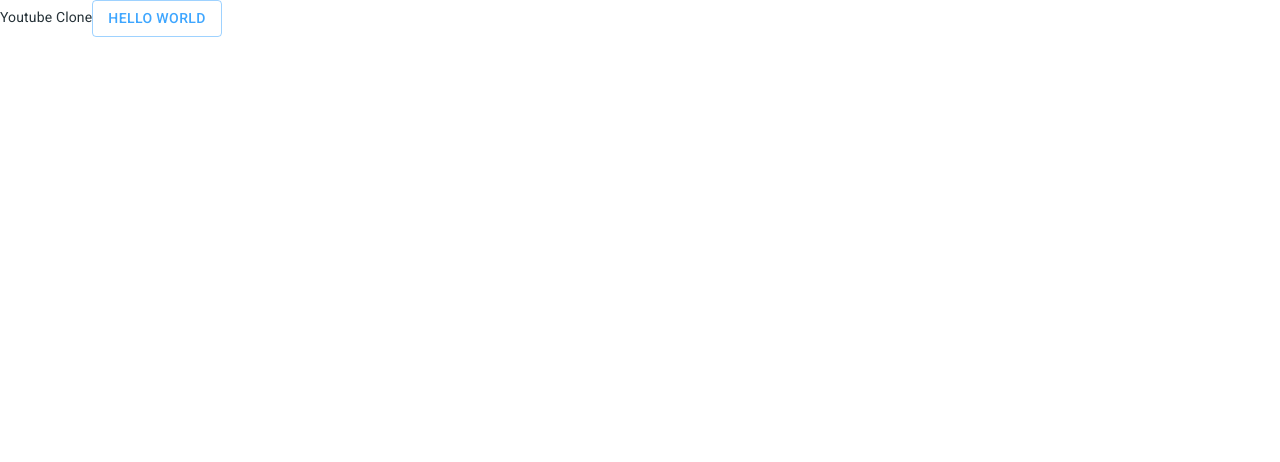
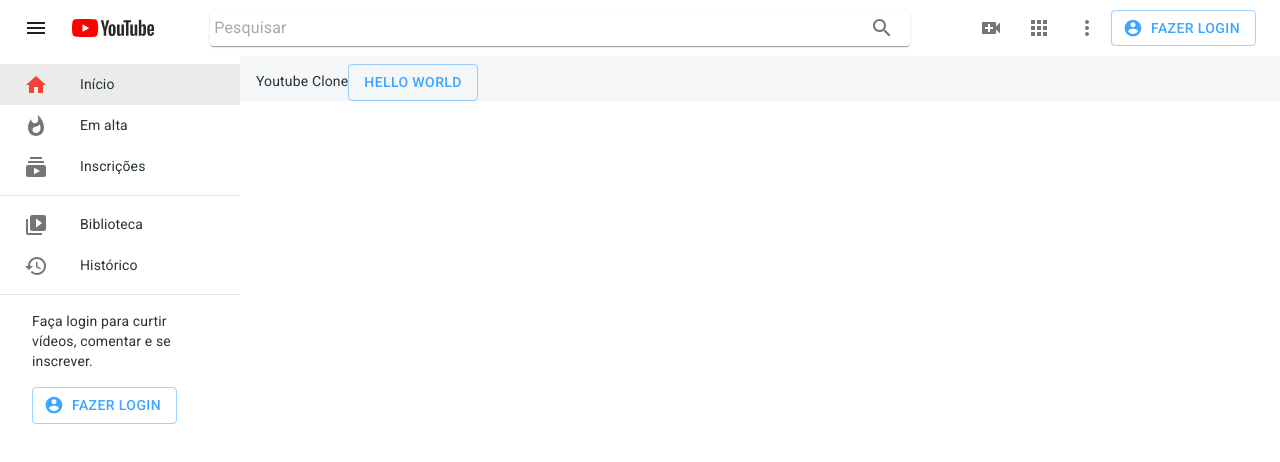
Before and after one commit to AlifiCleiton/nextjs-clone-youtube, a Next.js app: page / in a window 1280 px wide. Shown: the top 462 px of the page. Built offline with nearby package versions, Linux system fonts and the light colour scheme.

Commit message:
Layout Components

```diff
--- a/package.json
+++ b/package.json
@@ -9,6 +9,7 @@
   },
   "dependencies": {
     "@material-ui/core": "^4.11.4",
+    "@material-ui/icons": "^4.11.2",
     "eslint-config-prettier": "^8.3.0",
     "eslint-plugin-prettier": "^3.4.0",
     "next": "^10.2.0",
--- /dev/null
+++ b/src/components/Layout/NavBar.js
@@ -0,0 +1,159 @@
+import { useState } from 'react';
+import { useRouter } from 'next/router';
+
+import {
+  makeStyles,
+  Hidden,
+  Drawer,
+  Box,
+  List,
+  ListItem,
+  ListItemIcon,
+  ListItemText,
+  ListSubheader,
+  Avatar,
+  Divider,
+  Typography,
+  Button,
+} from '@material-ui/core';
+import HomeIcon from '@material-ui/icons/Home';
+import Subscriptions from '@material-ui/icons/Subscriptions';
+import Whatshot from '@material-ui/icons/Whatshot';
+
+import VideoLibrary from '@material-ui/icons/VideoLibrary';
+import History from '@material-ui/icons/History';
+import AccountCircle from '@material-ui/icons/AccountCircle';
+
+const useStyles = makeStyles((theme) => ({
+  mobileDrawer: {
+    width: 240,
+  },
+  desktopDrawer: {
+    width: 240,
+    top: 56,
+    height: 'calc(100% - 64px)',
+    borderRight: 'none',
+  },
+  avatar: {
+    cursor: 'pointer',
+    width: 24,
+    height: 24,
+  },
+  listItem: {
+    paddingTop: 6,
+    paddingBottom: 6,
+    paddingLeft: theme.spacing(3),
+  },
+  listItemText: {
+    fontSize: 14,
+  },
+}));
+
+const primaryMenu = [
+  { id: 1, label: 'Início', path: '/', icon: HomeIcon },
+  { id: 2, label: 'Em alta', path: '/trendding', icon: Whatshot },
+  {
+    id: 3,
+    label: 'Inscrições',
+    path: 'subscriptions',
+    icon: Subscriptions,
+  },
+];
+
+const secondaryManu = [
+  { id: 1, label: 'Biblioteca', icon: VideoLibrary },
+  { id: 2, label: 'Histórico', icon: History },
+];
+
+
+function NavBar() {
+  const classes = useStyles();
+  const router = useRouter();
+
+  const isSelected = (item) => {return router.pathname === item.path};
+
+ const content =(
+      <Box height="100%" display="flex" flexDirection="column">
+
+        <List>
+                {primaryMenu.map((item) => {
+                  const Icon = item.icon;
+                  return (
+                    <ListItem
+                      key={item.id}
+                      button
+                      classes={{ root: classes.listItem }}
+                      selected={isSelected(item)}
+                    >
+                      <ListItemIcon>
+                        <Icon style={{ color: isSelected(item) && '#f44336' }} />
+                      </ListItemIcon>
+                      <ListItemText
+                        classes={{
+                          primary: classes.listItemText,
+                        }}
+                        primary={item.label}
+                      />
+                    </ListItem>
+                  );
+                })}
+              </List>
+              <Divider />
+      <List>
+        {secondaryManu.map((item) => {
+          const Icon = item.icon;
+          return (
+            <ListItem
+              key={item.id}
+              button
+              classes={{ root: classes.listItem }}
+              selected={isSelected(item)}
+            >
+              <ListItemIcon>
+                <Icon style={{ color: isSelected(item) && '#f44336' }} />
+              </ListItemIcon>
+              <ListItemText
+                classes={{
+                  primary: classes.listItemText,
+                }}
+                primary={item.label}
+              />
+            </ListItem>
+          );
+        })}
+      </List>
+      <Divider />
+
+      <Box mx={4} my={2}>
+            <Typography variant="body2">
+              Faça login para curtir vídeos, comentar e se inscrever.
+            </Typography>
+            <Box mt={2}>
+              <Button
+                variant="outlined"
+                color="secondary"
+                startIcon={<AccountCircle />}
+              >
+                Fazer login
+              </Button>
+            </Box>
+          </Box>
+
+      </Box>
+ );
+
+  return (
+    <Hidden mdDown>
+      <Drawer
+        anchor="left"
+        classes={{ paper: classes.desktopDrawer }}
+        open
+        variant="persistent"
+      >
+        {content}
+      </Drawer>
+    </Hidden>
+  );
+}
+
+export default NavBar;
--- /dev/null
+++ b/src/components/Layout/TopBar.js
@@ -0,0 +1,98 @@
+import { makeStyles } from '@material-ui/core';
+import AppBar from '@material-ui/core/AppBar';
+import Toolbar from '@material-ui/core/Toolbar';
+import Box from '@material-ui/core/Box';
+import Paper from '@material-ui/core/Paper';
+import InputBase from '@material-ui/core/InputBase';
+import IconButton from '@material-ui/core/IconButton';
+import Button from '@material-ui/core/Button';
+import Hidden from '@material-ui/core/Hidden';
+import SearchIcon from '@material-ui/icons/Search';
+import MenuIcon from'@material-ui/icons/Menu';
+import VideoCall from'@material-ui/icons/VideoCall';
+import Apps from'@material-ui/icons/Apps';
+import MoreVert from'@material-ui/icons/MoreVert';
+import AccountCircle from'@material-ui/icons/AccountCircle';
+
+const useStyles = makeStyles((theme) => ({
+      root:{
+        boxShadow: 'none',
+        zIndex: theme.zIndex.drawer + 1,
+        backgroundColor: theme.palette.background.default,
+      },
+      toolbar:{
+        minHeight: 56,
+        display: 'flex',
+        alignItems: 'center',
+        justifyContent: 'space-between',
+      },
+      logo:{
+        cursor: 'pointer',
+        height: 18,
+        marginLeft: theme.spacing(3),
+      },
+      search:{
+        padding: '2px 4px',
+        display: 'flex',
+        alignItems: 'center',
+        height: 35,
+        width: 700,
+      },
+      input: {
+        flex: 1,
+      },
+}));
+
+function TopBar(){
+  const classes = useStyles();
+  return(
+    <AppBar className={classes.root} color="default">
+      <Toolbar className={classes.toolbar}>
+          <Box display="flex" alignItems="center">
+              <MenuIcon />
+              <img src="/new-youtube-logo.svg" alt="logo" className={classes.logo} />
+          </Box>
+          <Hidden mdDown>
+                <Box>
+                  <Paper component="form" className={classes.search}>
+                    <InputBase
+                          className={classes.input}
+                          placeholder="Pesquisar"
+                          inputProps={{ 'aria-label': 'search google maps'}}
+                    />
+                    <IconButton
+                          type="submit"
+                          aria-label="search"
+                    >
+                      <SearchIcon />
+                    </IconButton>
+                  </Paper>
+                </Box>
+          </Hidden>
+
+          <Box>
+              <IconButton className={classes.icons}>
+                <VideoCall />
+              </IconButton>
+              <IconButton className={classes.icons}>
+                <Apps />
+              </IconButton>
+              <IconButton className={classes.icons}>
+                <MoreVert />
+              </IconButton>
+              <Button
+                    color="secondary"
+                    component="a"
+                    variant="outlined"
+                    startIcon={<AccountCircle />}
+                >
+                  Fazer Login
+                </Button>
+          </Box>
+
+      </Toolbar>
+    </AppBar>
+  );
+}
+
+export default TopBar;
--- /dev/null
+++ b/src/components/Layout/index.js
@@ -0,0 +1,60 @@
+import { makeStyles } from '@material-ui/core';
+import Head from 'next/head';
+
+import Topbar from './TopBar';
+import NavBar from './NavBar';
+
+const useStyles = makeStyles((theme) => ({
+    root: {
+        backgroundColor: theme.palette.background.dark,
+        display: 'flex',
+        heighht: '100vh',
+        overflow: 'hidden',
+        width:'100vw',
+    },
+    wrapper: {
+      display: 'flex',
+      flex: '1 1 auto',
+      overflow: 'hidden',
+      paddingTop: 64,
+      [theme.breakpoints.up('lg')]:{
+        paddingLeft: 256,
+      },
+  },
+  contentContainer: {
+    display: 'flex',
+    flex: '1 1 auto',
+    overflow: 'hidden',
+},
+content: {
+  flex: '1 1 auto',
+  heighht: '100%',
+  overflow: 'auto',
+},
+
+
+}));
+
+function Layout({children, title}){
+  const classes = useStyles();
+  return (
+    <>
+          <Head>
+            <title>{title}</title>
+            <meta charSet="utf-8" />
+            <meta name="viewport" content="initial-scale-1.0, width-device-width" />
+          </Head>
+          <div className={classes.root}>
+              <Topbar />
+              <NavBar />
+              <div className={classes.wrapper}>
+                <div className ={classes.contentContainer}>
+                  <div className={classes.content}> {children}</div>
+                </div>
+              </div>
+          </div>
+    </>
+  );
+}
+
+export default Layout;
--- a/src/pages/_document.js
+++ b/src/pages/_document.js
@@ -10,6 +10,11 @@
         <Head>
           {/* PWA primary color */}
           <meta name="theme-color" content={theme.palette.primary.main} />
+          <link
+            rel="shortcut icon"
+            href="https://www.youtube.com/s/desktop/a386e432/img/favicon.ico"
+            type="image/x-icon"
+          />
           <link
             rel="stylesheet"
             href="https://fonts.googleapis.com/css?family=Roboto:300,400,500,700&display=swap"
--- a/src/pages/index.js
+++ b/src/pages/index.js
@@ -1,11 +1,13 @@
 import React from 'react';
 import { Button } from '@material-ui/core';
 
+import Layout from '../components/Layout';
+
 export default function Home() {
   return (
-    <div >
+    <Layout title="YouTube" >
        Youtube Clone
        <Button variant="outlined" color="secondary">Hello World</Button>
-    </div>
+    </Layout>
   );
 }
```
Also changed, not shown: public/new-youtube-logo.svg (added), 1 other file (tests, documents, lock files or other folders).
